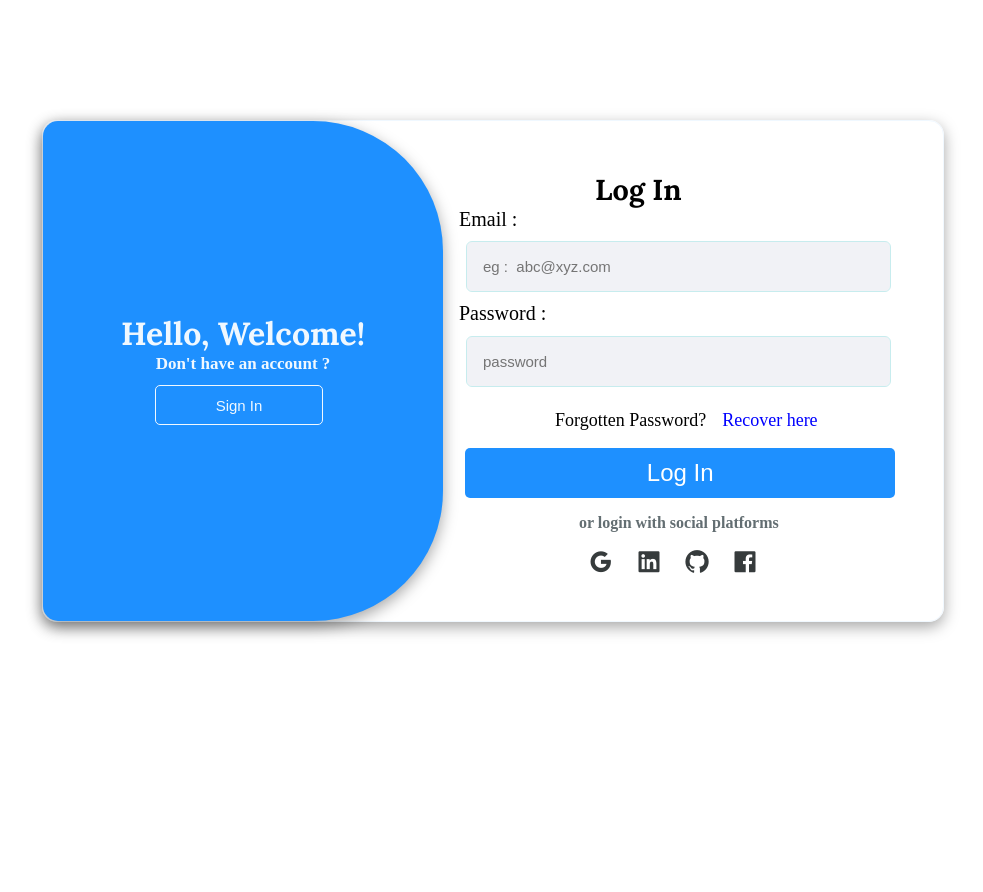
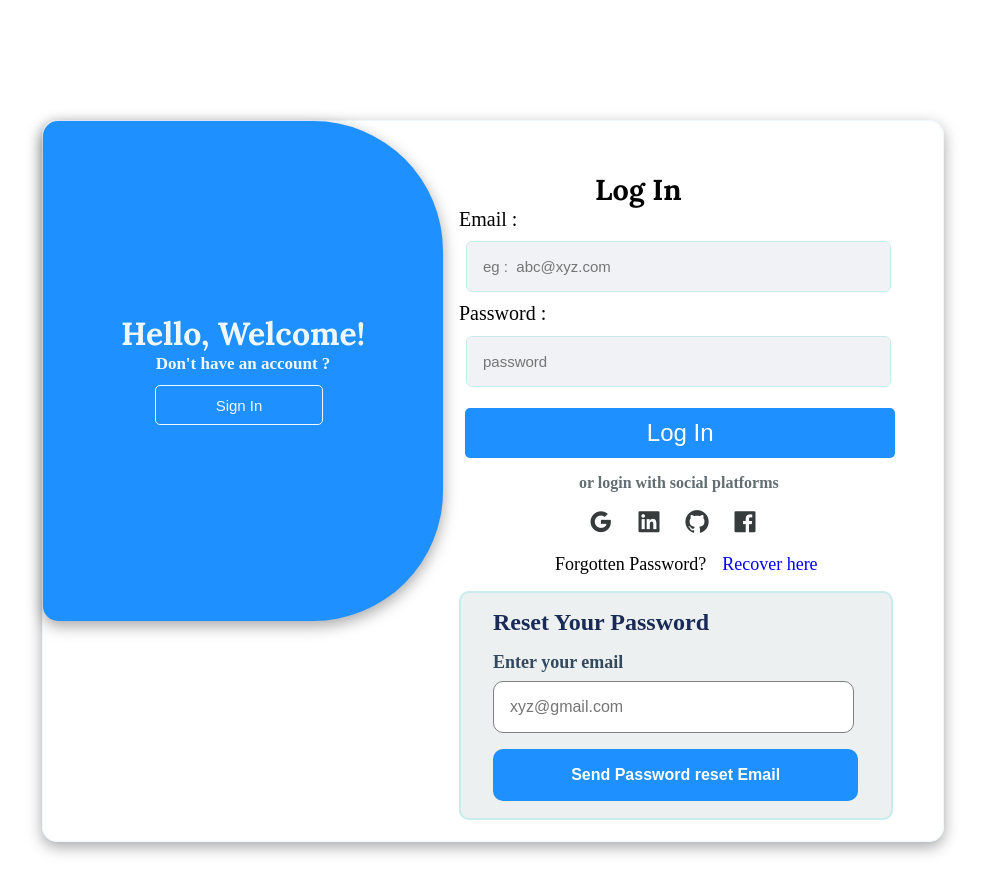
Before and after one commit to Yashika01815/mediconnect, a website: page logIn.html in a window 1280 px wide. Both pictures are taken after a click on the link "Recover here". Shown: the whole page, without its empty margins (278-1261 px from the left). Before the commit the page ends 800 px from the top, so only its background shows below. Drawn offline with nearby package versions, Linux system fonts and the light colour scheme; a web font is replaced by a local one.

Commit message:
added resestPassword block

```diff
--- a/logIn.html
+++ b/logIn.html
@@ -34,16 +34,6 @@
                         <input type="password" placeholder="password" id="int2" class="input-control" />
                     </div>
 
-                    <div class="password">
-                        <p>Forgotten Password?</p><a href="#" id ="password" class="resetPassword">Recover here</a>
-                    </div>
-                    <!-- <div class ="resetBlock">
-                        <h2>Reset Your Password</h2>
-                        <label>Enter your email</label>
-                        <input type="text" id="emailInput" placeholder="xyz@gmail.com"/>
-                        <button id="sendEmailButton" type="button"> Send Password reset Email</button>
-                    </div> -->
-
                     <button id="button" class="button-control">Log In</button>
 
                     <div class="lastLine">
@@ -56,12 +46,30 @@
                         <a href="#"><i class='bx bxl-github' ></i></a>
                         <a href="#"><i class='bx bxl-facebook-square' ></i></a>
                     </div>
+
+                    <div class="password">
+                        <p>Forgotten Password?</p><a href="#" id ="password" class="resetPassword">Recover here</a>
+                    </div>
+
+                    <div class ="resetBlock">
+                        <h2>Reset Your Password</h2>
+                        <label>Enter your email</label>
+                        <input type="text" id="emailInput" placeholder="xyz@gmail.com"/>
+                        <button id="sendEmailButton" type="button"> Send Password reset Email</button>
+                    </div>
                 </div>
             </div>
 
         </div>
 
 
+        <script src="https://ajax.googleapis.com/ajax/libs/jquery/3.5.1/jquery.min.js"></script>
+        <script>
+            $('.resetPassword').click(function() {
+                $('.resetBlock').addClass('container-slide');
+                $('.cont1').addClass('cont1-slide');
+            })
+        </script>
     </form>
 </body>
 </html>
--- a/login.css
+++ b/login.css
@@ -14,7 +14,12 @@
 }
 
 .cont1{
-    margin:120px 0 0 320px;
+    margin:120px 0 0px 320px;
+}
+
+.cont1-slide{
+    height:720px;
+    margin:120px 0 50px 320px;
 }
 .sign-in-card{
     border-radius:130px 15px 15px 130px;
@@ -39,7 +44,6 @@
 #card2 .cont2 .butt2{
     width:156%;
 }
-
 
 #card1{
     height: 500px;
@@ -136,14 +140,48 @@
 .resetBlock{
     display:flex;
     flex-direction:column;
-    /* height:180px;
-    width:120%; */
+    height:225px;
+    width:110%;
     border-radius:10px;
     background-color: #ecf0f1;
-    opacity:0;
+   opacity: 0;
     border:2px solid #c7ecee;
-    margin-top:0.6rem;
+    margin:0.6rem 0 7rem 1rem;
 }
+
+.resetBlock h2{
+    margin:1rem 0 0 2rem;
+    color:#192a56
+}
+
+.resetBlock label{
+    margin:1rem 0 0 2rem;
+    font-size: 18px;
+    font-weight: bold;
+    color:#34495e;
+}
+
+.resetBlock input{
+    margin:0.5rem  0 0 2rem;
+    border-radius: 10px;
+    width:76%;
+    border:0.5px solid grey;
+    padding:1rem;
+    font-size:16px;
+}
+
+.resetBlock #sendEmailButton{
+    margin:1rem 0 0 2rem;
+    border:0.5px solid transparent;
+    width:85%;
+    color:white;
+    font-size: 16px;
+    font-weight: bold;
+    padding:1rem;
+    border-radius: 10px;
+    background-color: #1e90ff;
+}
+
 
 .button-control{
     margin:0.7rem 0 0 1.4rem;
@@ -219,3 +257,7 @@
 .card-details-slider h1{
     margin-top: 195px;
 }
+
+.container-slide{
+    opacity: 1;
+}
```
